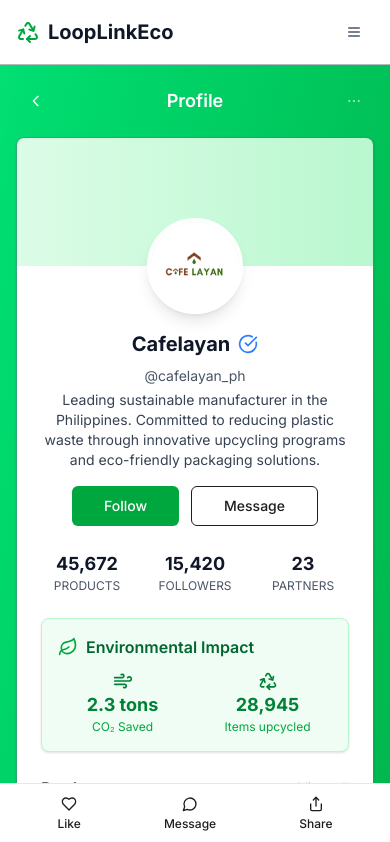
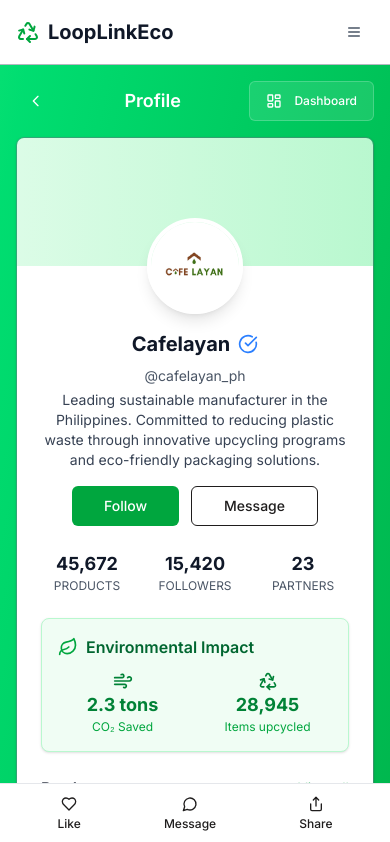
Before and after one commit to Nishieeee/cafelayan-project, a Next.js app: page /brand/profile/cafelayan in a window 390 px wide. Shown: the top 842 px of the page. Built offline with nearby package versions, Linux system fonts and the light colour scheme; grey boxes are pictures that could not be loaded.

Commit message:
add dashboard redirect to mobile layout

```diff
--- a/src/app/brand/profile/[id]/page.tsx
+++ b/src/app/brand/profile/[id]/page.tsx
@@ -337,7 +337,7 @@ export default function BrandProfilePage() {
             size="icon"
             className="text-white hover:bg-white/20"
           >
-            <Link href="/search">
+            <Link href="/">
               <svg
                 className="h-6 w-6"
                 fill="none"
@@ -354,22 +354,15 @@ export default function BrandProfilePage() {
             </Link>
           </Button>
           <h1 className="text-lg font-semibold">Profile</h1>
+          <Link href={`/brand/${brand.id}/dashboard`}>
           <Button
-            variant="ghost"
-            size="icon"
-            className="text-white hover:bg-white/20"
+            variant="outline"
+            className="bg-white/10 border-white/20 text-white hover:bg-white/20 text-xs"
           >
-            <svg
-              className="h-6 w-6"
-              fill="none"
-              stroke="currentColor"
-              viewBox="0 0 24 24"
-            >
-              <circle cx="12" cy="12" r="1"></circle>
-              <circle cx="19" cy="12" r="1"></circle>
-              <circle cx="5" cy="12" r="1"></circle>
-            </svg>
+            <LayoutDashboard className="h-1 w-1 mr-1" />
+            Dashboard
           </Button>
+          </Link>
         </div>
 
         {/* Profile Card */}
```
